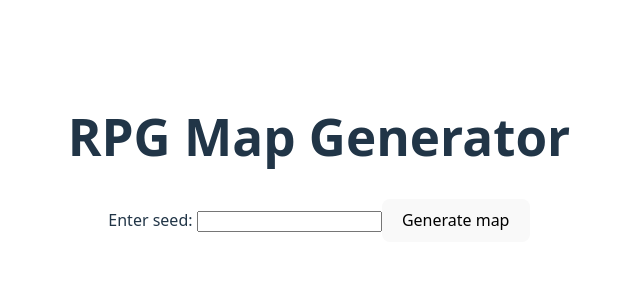
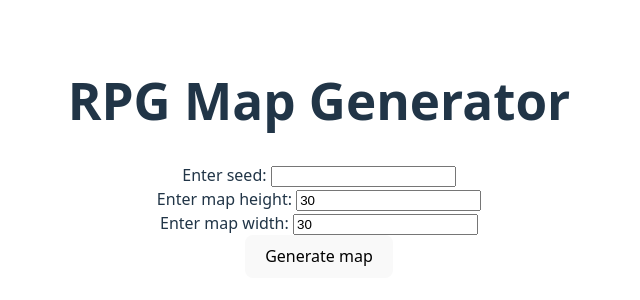
Before and after one commit to tairobinett/rpg-map-generator, a React app in the folder frontend/: page / in a window 1280 px wide. Shown: the part 210-510 px from the top of the page, without its empty margins (321-961 px from the left). Built offline with nearby package versions, Linux system fonts and the light colour scheme; the HTML template or start-up script is replaced by a standard one.

Commit message:
Added fields for map width and height input

```diff
--- a/frontend/src/App.tsx
+++ b/frontend/src/App.tsx
@@ -8,6 +8,8 @@ function App() {
   const [message, setMessage] = useState("test")
   const [imageURL, setImageURL] = useState("")
   const [seed, setSeed] = useState("")
+  const [height, setHeight] = useState("30")
+  const [width, setWidth] = useState("30")
 
   const handleClick = async () => {
     try{
@@ -29,7 +31,9 @@ function App() {
           "Content-Type":"application/json"
         },
         body:JSON.stringify({
-          seed:seed
+          seed:seed,
+          height:height,
+          width:width
         }),
       });
       const blob = await response.blob();
@@ -53,11 +57,30 @@ function App() {
             onChange={e => setSeed(e.target.value)}
           />
         </label>
+      </div>
+      <div>
+        <label>
+          Enter map height: <input
+            name="seedInput"
+            value={height}
+            onChange={e => setHeight(e.target.value)}
+          />
+        </label>
+      </div>
+      <div>
+        <label>
+          Enter map width: <input
+            name="seedInput"
+            value={width}
+            onChange={e => setWidth(e.target.value)}
+          />
+        </label>
+      </div>
+      <div>
         <button onClick={() => generateImage()}>
           Generate map
         </button>
       </div>
-
       <div className="card">
         {
           imageURL && <img src={imageURL} alt="Terrain map" style={{ maxWidth: '800px', width: '100%', height: 'auto', marginTop: '1rem' }} />
```
Also changed, not shown: 1 other file (tests, documents, lock files or other folders).
